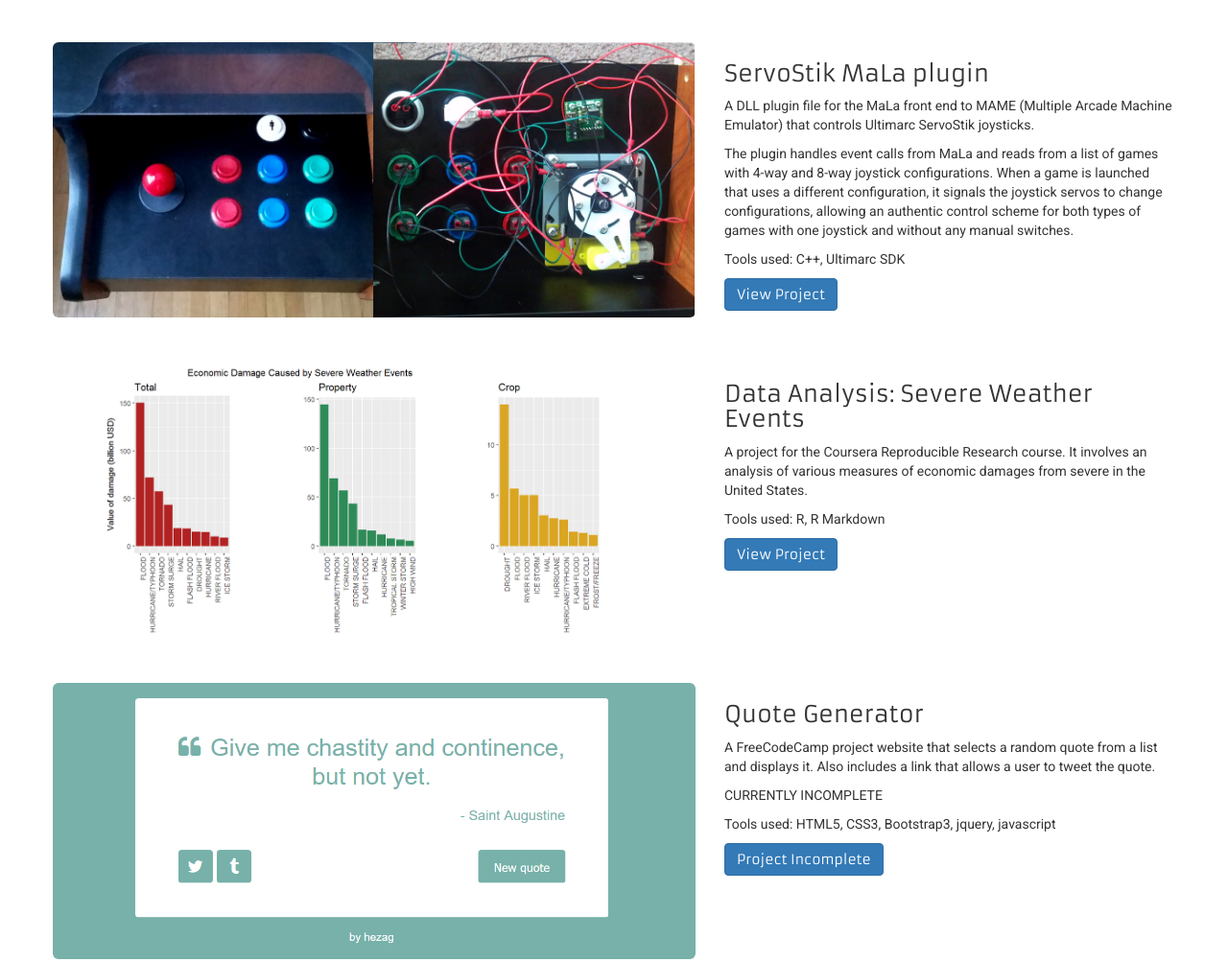
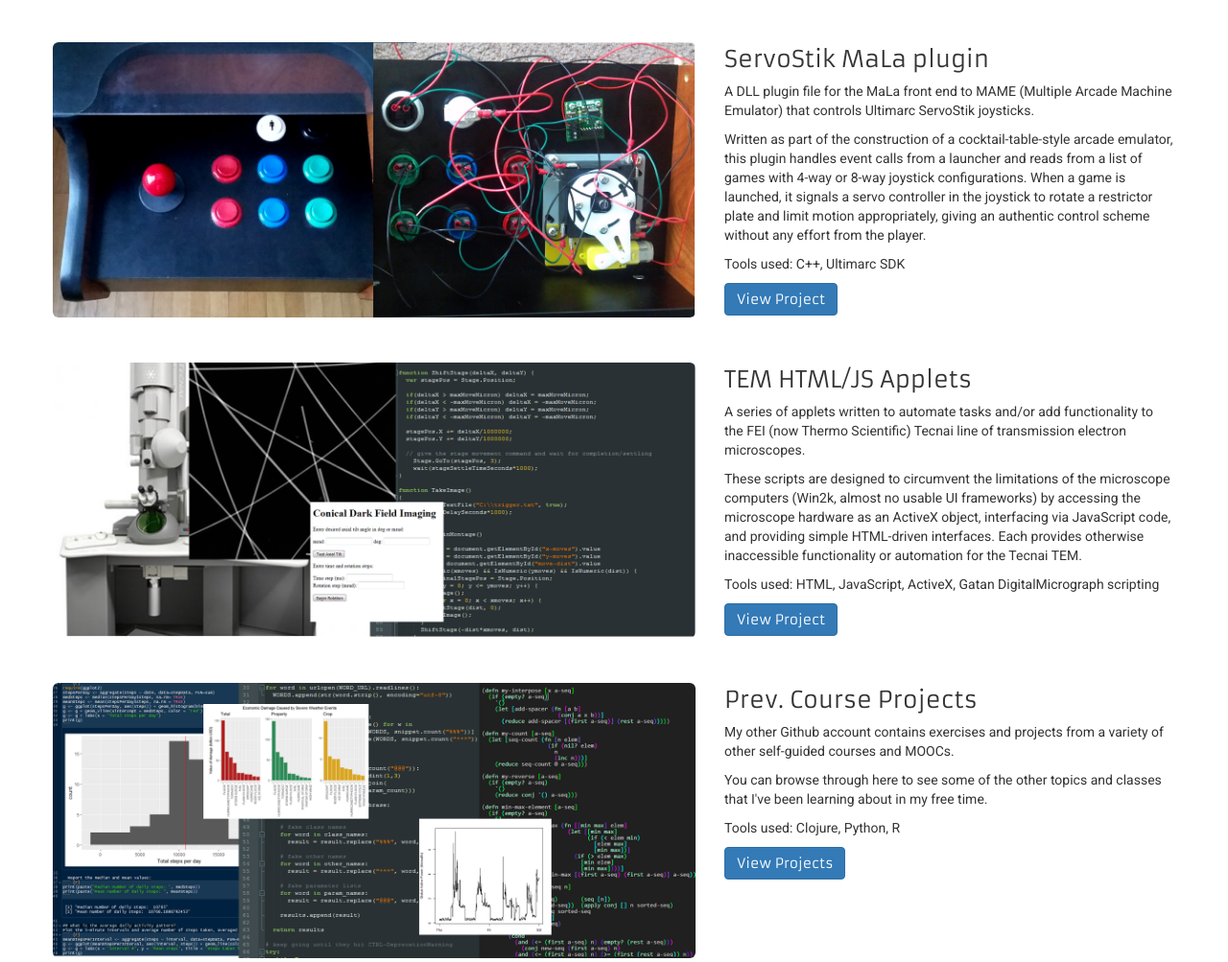
Before and after one commit to jasoncmyers/jasoncmyers.github.io, a plain HTML site: page index.html in a window 1280 px wide. Shown: the part 1720-2723 px from the top of the page at 96% size. Drawn offline with nearby package versions, Linux system fonts and the light colour scheme; some packages are replaced by stand-ins of ours; a script that the page names is missing.

Commit message:
Switch in TEM Applets and Coursework projects

```diff
--- a/css/main.css
+++ b/css/main.css
@@ -6,6 +6,10 @@ body {
 
 p {
   font-family: 'Roboto', sans-serif;
+}
+
+h3, h4, h5, h6 {
+  margin-top: 5px;
 }
 
 .project-row {
@@ -102,3 +106,9 @@ ul {
     padding: 0 2% 3% 2%;
   }
 }
+
+@media (max-width: 991px) {
+  h3, h4, h5, h6 {
+    margin-top: 15px;
+  }
+}
--- a/index.html
+++ b/index.html
@@ -63,8 +63,9 @@
           <h3 class="project-title">Nand to Tetris</h3>
           <p class="project-desc">A 12-project course which begins with only NAND logic gates and uses them to build increasingly complex
           logic and memory circuits leading up to a simple van Neumann-architecture computer. </p>
-          <p class="project-desc">The second half of the course had us construct an assembler and from there went to successively higher abstractions,
-            including a virtual machine emulator, compiler for a simple language, and a series of OS libraries for the virtual machine.</p>
+          <p class="project-desc">The second half of the course began by implementing an assembly language and aseembler for that architecture.
+            From there, it went to successively higher abstractions, including a stack-based virtual machine emulator, a compiler for a basic
+            high-level language, and a series of OS libraries for the virtual machine.</p>
           <p class="project-tools">Tools used: C#, assembly, Jack (language implemented during the project)</p>
           <span class="project-goto-btn">
             <a class="btn btn-primary" href="https://github.com/jasoncmyers/ElementsOfComputing">View Project</a>
@@ -92,9 +93,9 @@
         <div class="col-md-5">
           <h3 class="project-title">ServoStik MaLa plugin</h3>
           <p class="project-desc">A DLL plugin file for the MaLa front end to MAME (Multiple Arcade Machine Emulator) that controls Ultimarc ServoStik joysticks.</p>
-          <p class="project-desc">The plugin handles event calls from MaLa and reads from a list of games with 4-way and 8-way joystick configurations.  When a
-          game is launched that uses a different configuration, it signals the joystick servos to change configurations, allowing an authentic control scheme for
-          both types of games with one joystick and without any manual switches.</p>
+          <p class="project-desc">Written as part of the construction of a cocktail-table-style arcade emulator, this plugin handles event calls from a launcher
+          and reads from a list of games with 4-way or 8-way joystick configurations.  When a game is launched, it signals a servo controller in the joystick to
+          rotate a restrictor plate and limit motion appropriately, giving an authentic control scheme without any effort from the player.</p>
           <p class="project-tools"> Tools used: C++, Ultimarc SDK</p>
           <span class="project-goto-btn">
             <a class="btn btn-primary" href="https://github.com/jasoncmyers/MaLa-ServoSwitch">View Project</a>
@@ -103,31 +104,33 @@
       </div> <!-- end .project-row -->
       <div class="row project-row">
         <div class="col-md-7">
-          <img class="img-responsive img-rounded project-banner" src="http://jasoncmyers.github.io/images/R-weather-report.png" alt="">
+          <img class="img-responsive img-rounded project-banner" src="http://jasoncmyers.github.io/images/TemApplets-banner.png" alt="">
         </div>
         <div class="col-md-5">
-          <h3 class="project-title">Data Analysis: Severe Weather Events</h3>
-          <p class="project-desc">A project for the Coursera Reproducible Research course.  It involves an analysis of various measures of economic damages
-          from severe in the United States.</p>
-          <p class="project-desc"></p>
-          <p class="project-tools"> Tools used: R, R Markdown</p>
+          <h3 class="project-title">TEM HTML/JS Applets</h3>
+          <p class="project-desc">A series of applets written to automate tasks and/or add functionality to the FEI (now Thermo Scientific) Tecnai line of
+            transmission electron microscopes.</p>
+          <p class="project-desc">These scripts are designed to circumvent the limitations of the microscope computers (Win2k, almost no usable UI frameworks)
+            by accessing the microscope hardware as an ActiveX object, interfacing via JavaScript code, and providing simple HTML-driven interfaces.  Each
+            provides otherwise inaccessible functionality or automation for the Tecnai TEM.
+          </p>
+          <p class="project-tools"> Tools used: HTML, JavaScript, ActiveX, Gatan DigitalMicrograph scripting</p>
           <span class="project-goto-btn">
-            <a class="btn btn-primary" href="https://github.com/myer0154/Coursera--Reproducible-Research/tree/master/Assignment%202%20-%20Week%204">View Project</a>
+            <a class="btn btn-primary" href="https://github.com/jasoncmyers/TEM-JS-Apps">View Project</a>
           </span>
         </div>
       </div> <!-- end .project-row -->
       <div class="row project-row">
         <div class="col-md-7">
-          <img class="img-responsive img-rounded project-banner" src="http://jasoncmyers.github.io/images/quote-machine-temp.png" alt="">
+          <img class="img-responsive img-rounded project-banner" src="http://jasoncmyers.github.io/images/Projects-banner.png" alt="">
         </div>
         <div class="col-md-5">
-          <h3 class="project-title">Quote Generator</h3>
-          <p class="project-desc">A FreeCodeCamp project website that selects a random quote from a list and displays it.  Also includes a link
-          that allows a user to tweet the quote.</p>
-          <p class="project-desc">CURRENTLY INCOMPLETE</p>
-          <p class="project-tools">Tools used: HTML5, CSS3, Bootstrap3, jquery, javascript</p>
+          <h3 class="project-title">Prev. Course Projects</h3>
+          <p class="project-desc">My other Github account contains exercises and projects from a variety of other self-guided courses and MOOCs.</p>
+          <p class="project-desc">You can browse through here to see some of the other topics and classes that I've been learning about in my free time.</p>
+          <p class="project-tools"> Tools used: Clojure, Python, R</p>
           <span class="project-goto-btn">
-            <a class="btn btn-primary">Project Incomplete</a>
+            <a class="btn btn-primary" href="https://github.com/myer0154">View Projects</a>
           </span>
         </div>
       </div> <!-- end .project-row -->
```
